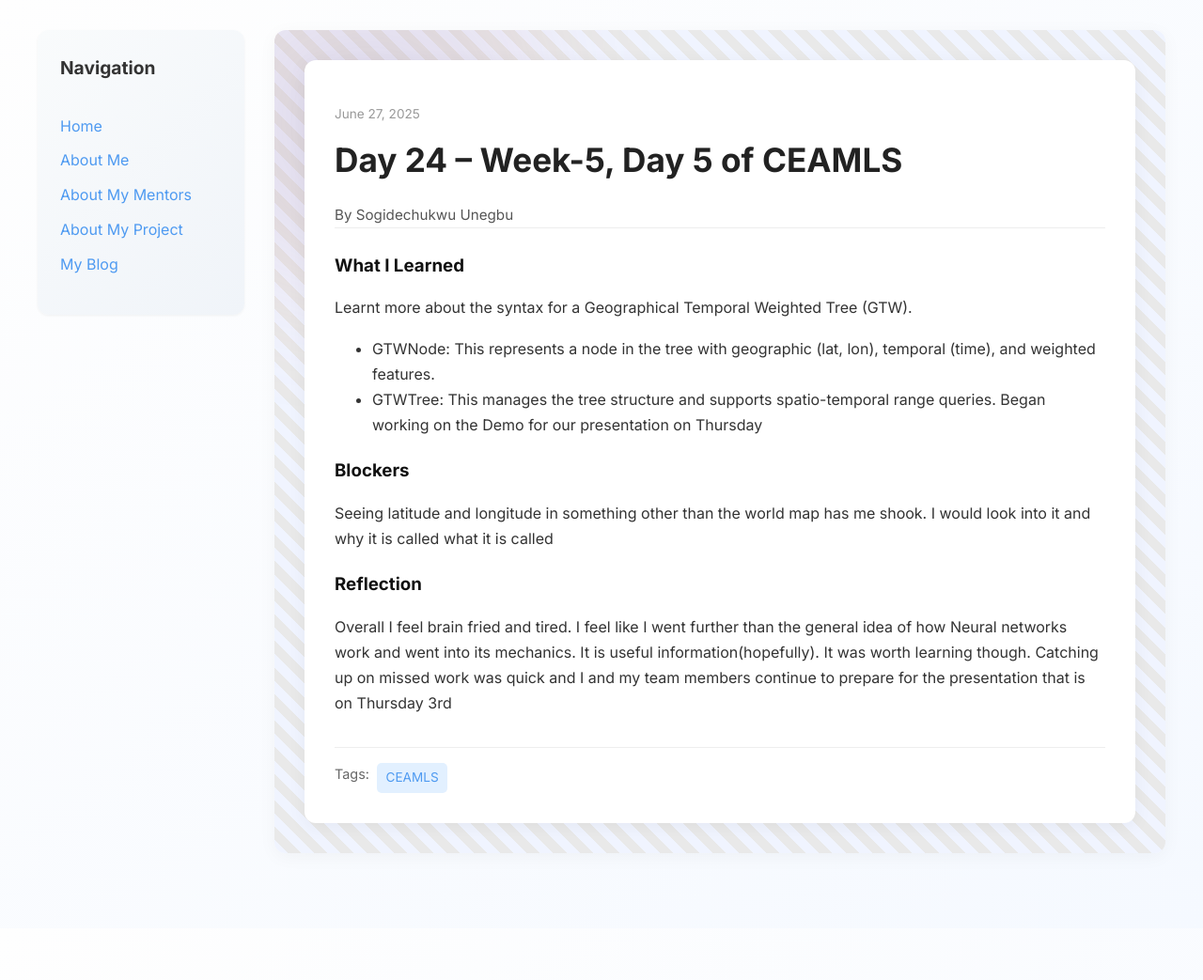
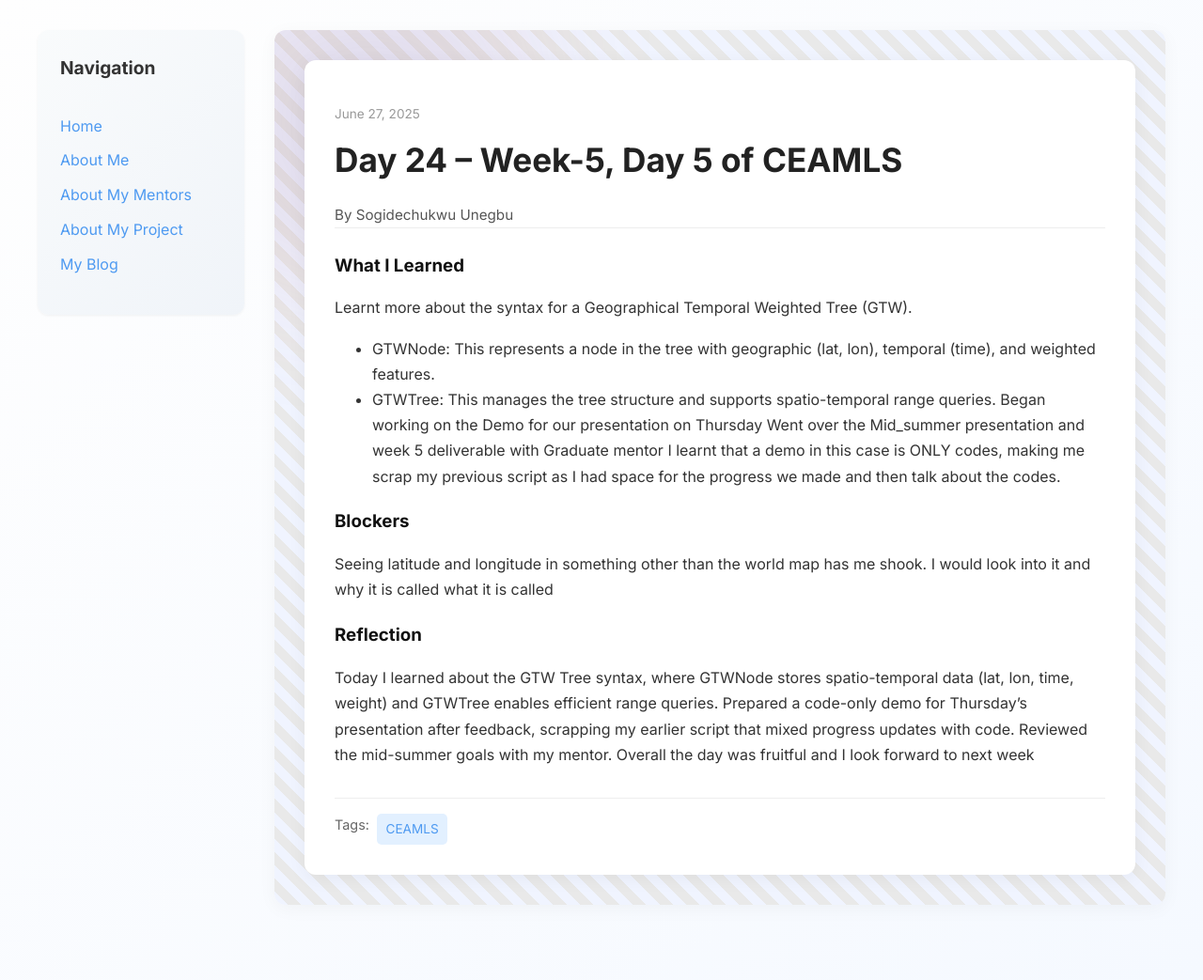
Before and after one commit to UnegbuSogidechukwu/UnegbuSogidechukwu.github.io, a Jekyll site: the page built from _posts/2025-06-27-day-24.md, in a window 1280 px wide. Shown: the whole page at 94% size. Built offline with Jekyll 4.4.1, drawn with Linux system fonts in a browser that asks for light colours; before the commit the page ends 988 px from its top, so only the background shows below that.

Commit message:
Update 2025-06-27-day-24.md

```diff
--- a/_posts/2025-06-27-day-24.md
+++ b/_posts/2025-06-27-day-24.md
@@ -11,12 +11,14 @@ what_i_learned: |
     - GTWNode: This represents a node in the tree with geographic (lat, lon), temporal (time), and weighted features.
     - GTWTree: This manages the tree structure and supports spatio-temporal range queries.
   Began working on the Demo for our presentation on Thursday
+  Went over the Mid_summer presentation and week 5 deliverable with Graduate mentor
+  I learnt that a demo in this case is ONLY codes, making me scrap my previous script as I had space for the progress we made and then talk about the codes.
 
 blockers: |
   Seeing latitude and longitude in something other than the world map has me shook. I would look into it and why it is called what it is called
 
 reflection: |
-  Overall I feel brain fried and tired. I feel like I went further than the general idea of how Neural networks work and went into its mechanics. It is useful information(hopefully). It was worth learning though. Catching up on missed work was quick and I and my team members continue to prepare for the presentation that is on Thursday 3rd
+  Today I learned about the GTW Tree syntax, where GTWNode stores spatio-temporal data (lat, lon, time, weight) and GTWTree enables efficient range queries. Prepared a code-only demo for Thursday’s presentation after feedback, scrapping my earlier script that mixed progress updates with code. Reviewed the mid-summer goals with my mentor. Overall the day was fruitful and I look forward to next week
 
 
 
```
